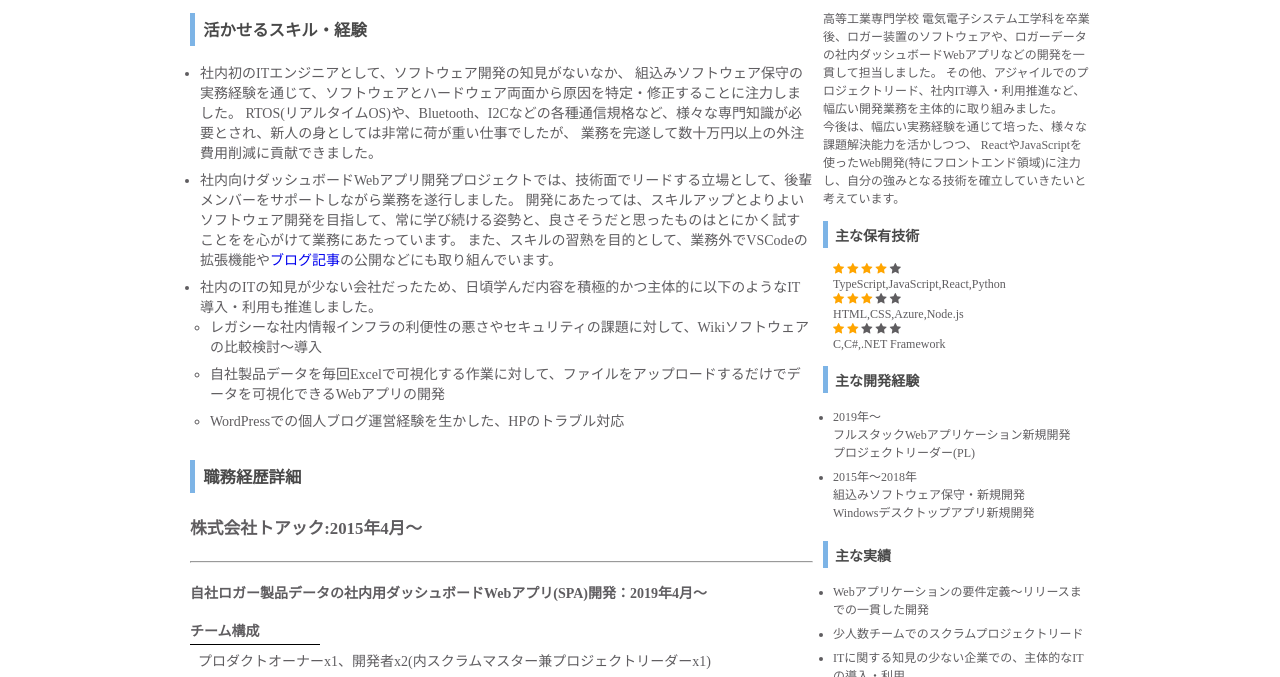
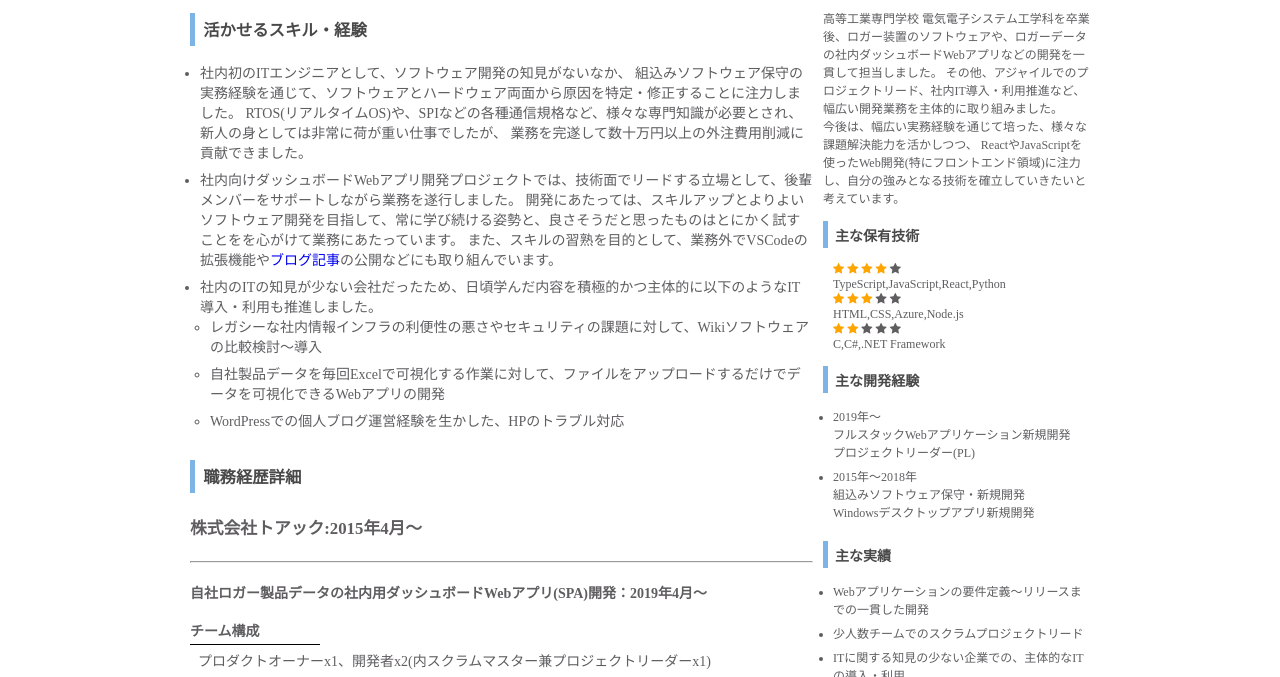
Before and after one commit to isobe-h/isobe-h.github.io, a website: page index.html in a window 1280 px wide. Shown: the part 83-760 px from the top of the page. Drawn offline with Linux system fonts and the light colour scheme.

Commit message:
remove ble use

```diff
--- a/index.html
+++ b/index.html
@@ -81,7 +81,7 @@
           <li>
             社内初のITエンジニアとして、ソフトウェア開発の知見がないなか、
             組込みソフトウェア保守の実務経験を通じて、ソフトウェアとハードウェア両面から原因を特定・修正することに注力しました。
-            RTOS(リアルタイムOS)や、Bluetooth、I2Cなどの各種通信規格など、様々な専門知識が必要とされ、新人の身としては非常に荷が重い仕事でしたが、
+            RTOS(リアルタイムOS)や、SPIなどの各種通信規格など、様々な専門知識が必要とされ、新人の身としては非常に荷が重い仕事でしたが、
             業務を完遂して数十万円以上の外注費用削減に貢献できました。
           </li>
           <li>
```
